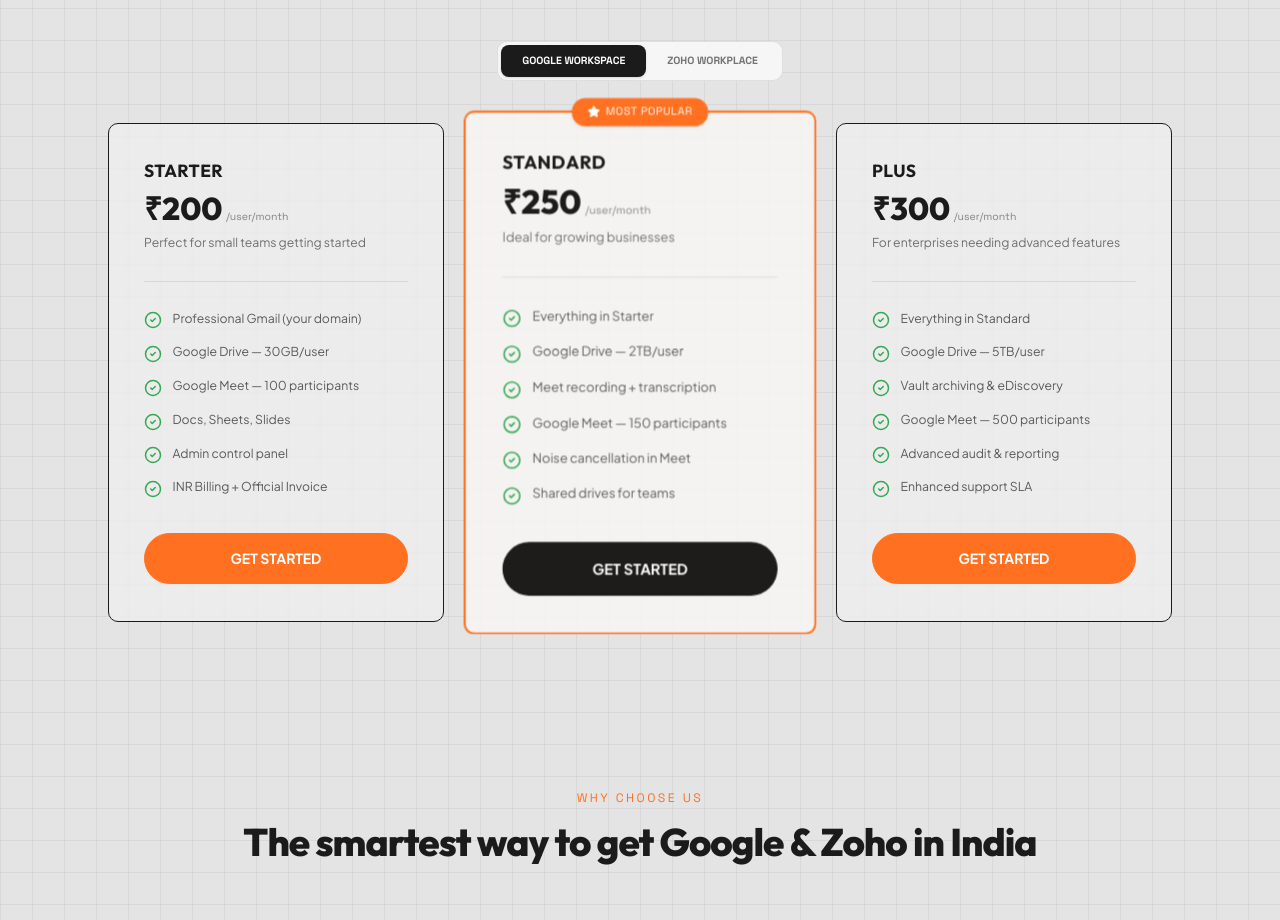
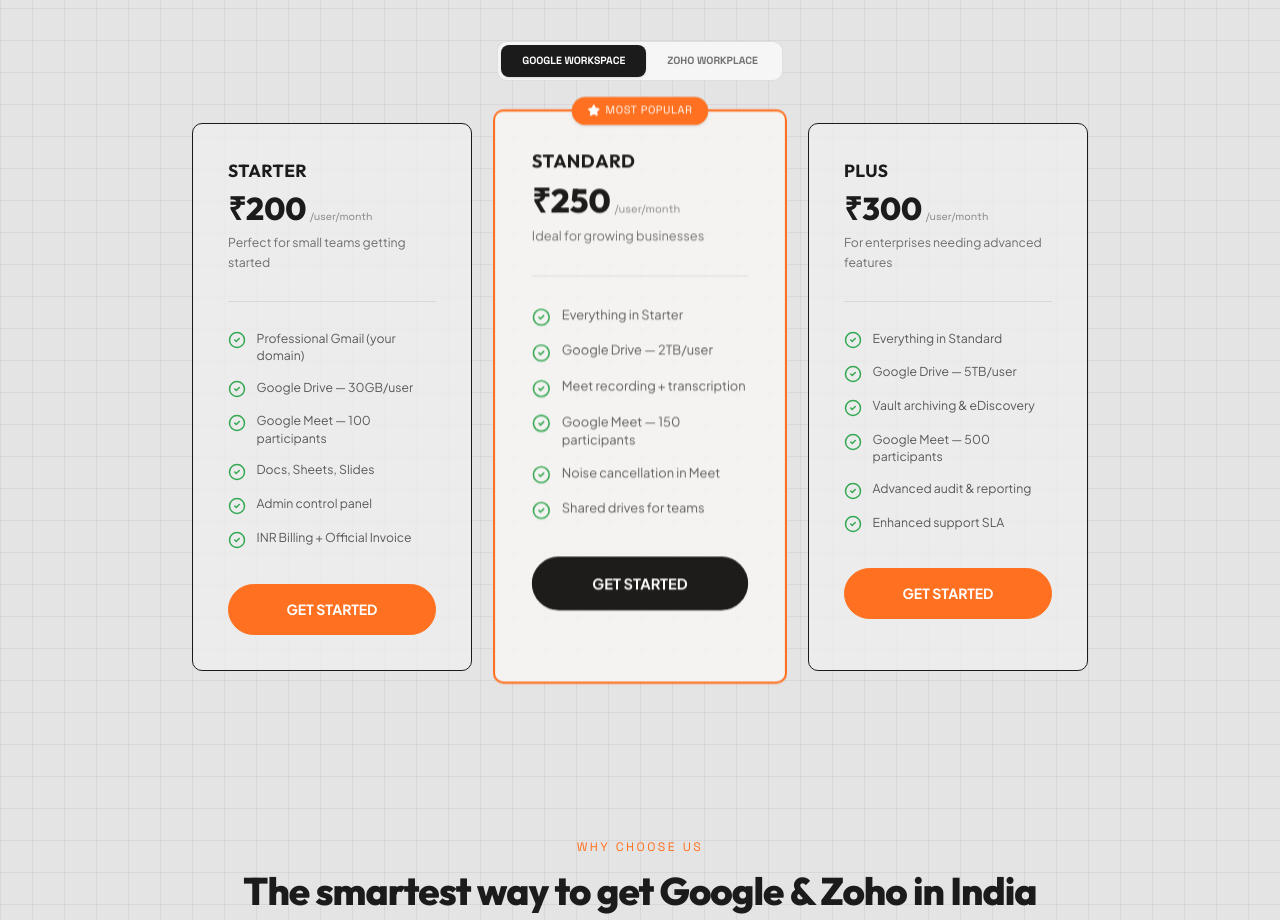
Before and after one commit to Karanman12/google-workspace-reseller, a React (Vite) app: page / in a window 1280 px wide. Shown: the part 3160-4080 px from the top of the page. Built offline with nearby package versions, Linux system fonts and the light colour scheme; no server answers; the database is empty.

Commit message:
fix: optimize responsive grid layouts for tablet viewports

```diff
--- a/src/App.tsx
+++ b/src/App.tsx
@@ -710,7 +710,7 @@
           initial={{ opacity: 0, y: 15 }}
           animate={{ opacity: 1, y: 0 }}
           transition={{ duration: 0.4 }}
-          className="grid grid-cols-1 md:grid-cols-3 gap-8"
+          className="grid grid-cols-1 lg:grid-cols-3 gap-8 max-w-5xl mx-auto"
         >
           {plans.map((plan, i) => (
             <motion.div
@@ -883,7 +883,7 @@
           </motion.div>
         </div>
 
-        <div className="grid grid-cols-1 md:grid-cols-3 gap-8">
+        <div className="grid grid-cols-1 md:grid-cols-2 lg:grid-cols-3 gap-8">
           {points.map((point, i) => (
             <motion.div
               key={i}
```
